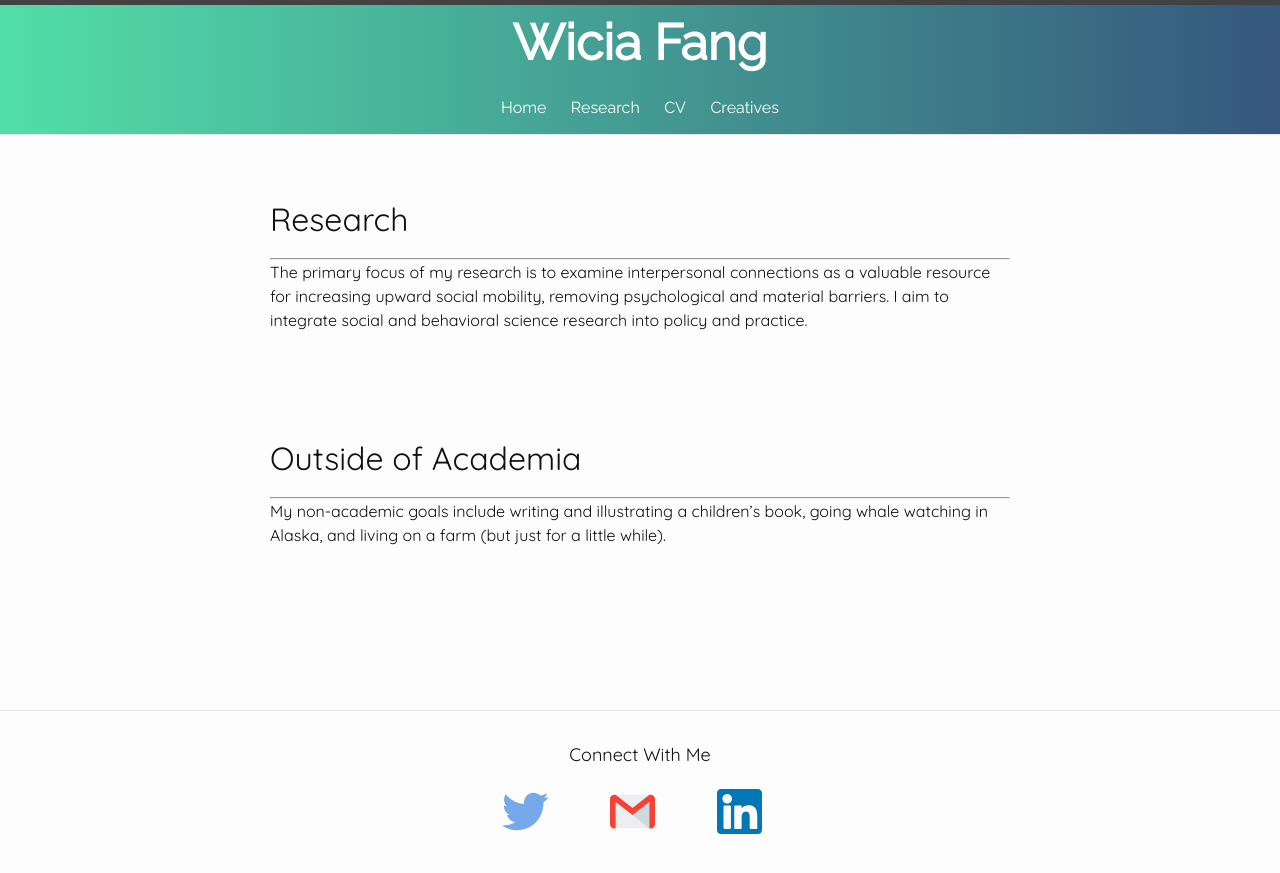
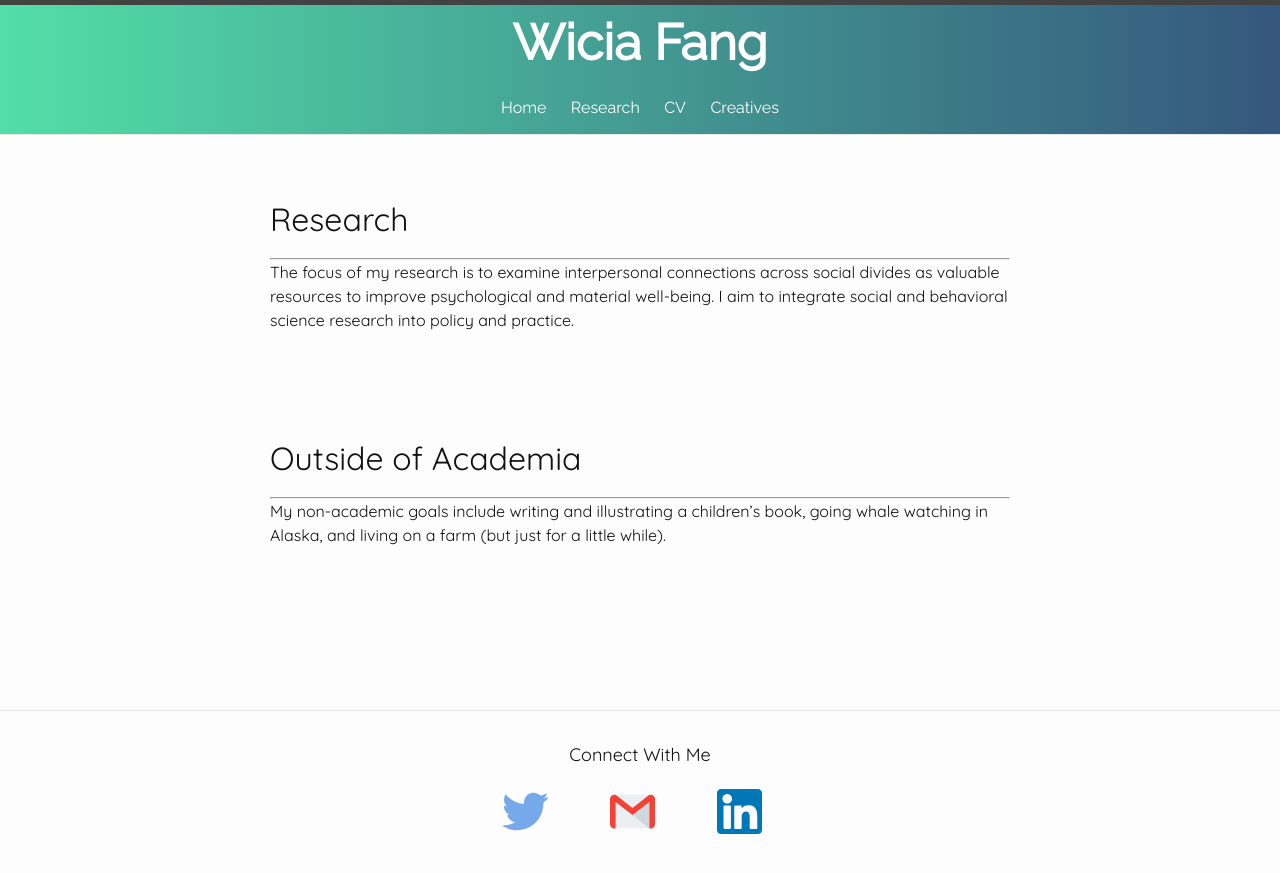
Before and after one commit to wiciaf/wiciaf.github.io, a Jekyll site: the page built from about.markdown, in a window 1280 px wide. Shown: the top 873 px of the page. Built offline with Jekyll 4.4.1, drawn with Linux system fonts in a browser that asks for light colours.

Commit message:
Update about.markdown

```diff
--- a/about.markdown
+++ b/about.markdown
@@ -7,7 +7,7 @@ my_variable: footer.html
 
 ## Research
 --------------
-The primary focus of my research is to examine interpersonal connections as a valuable resource for increasing upward social mobility, removing psychological and material barriers. I aim to integrate social and behavioral science research into policy and practice.
+The focus of my research is to examine interpersonal connections across social divides as valuable resources to improve psychological and material well-being. I aim to integrate social and behavioral science research into policy and practice.
 
 
 <br> <br> <br>
```
